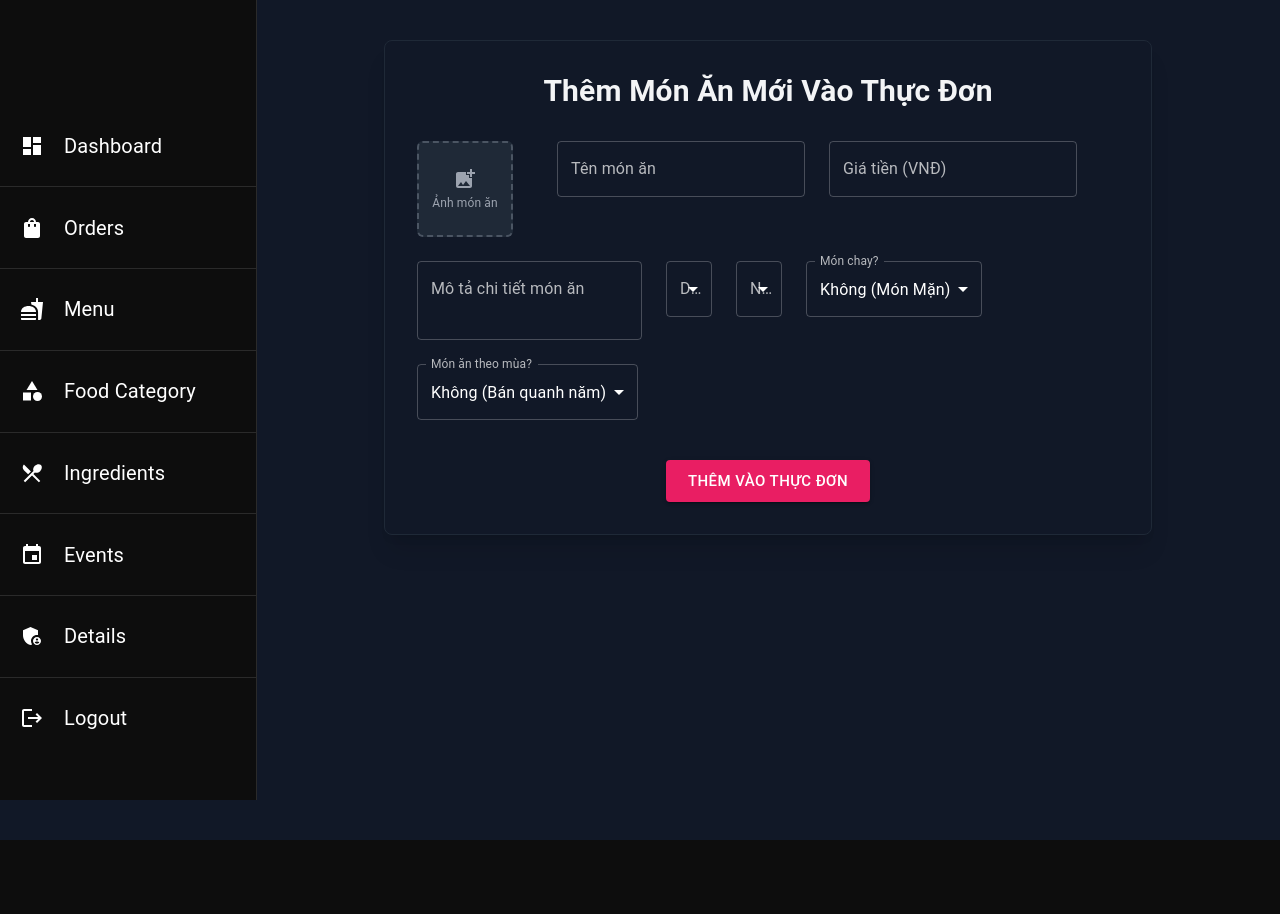
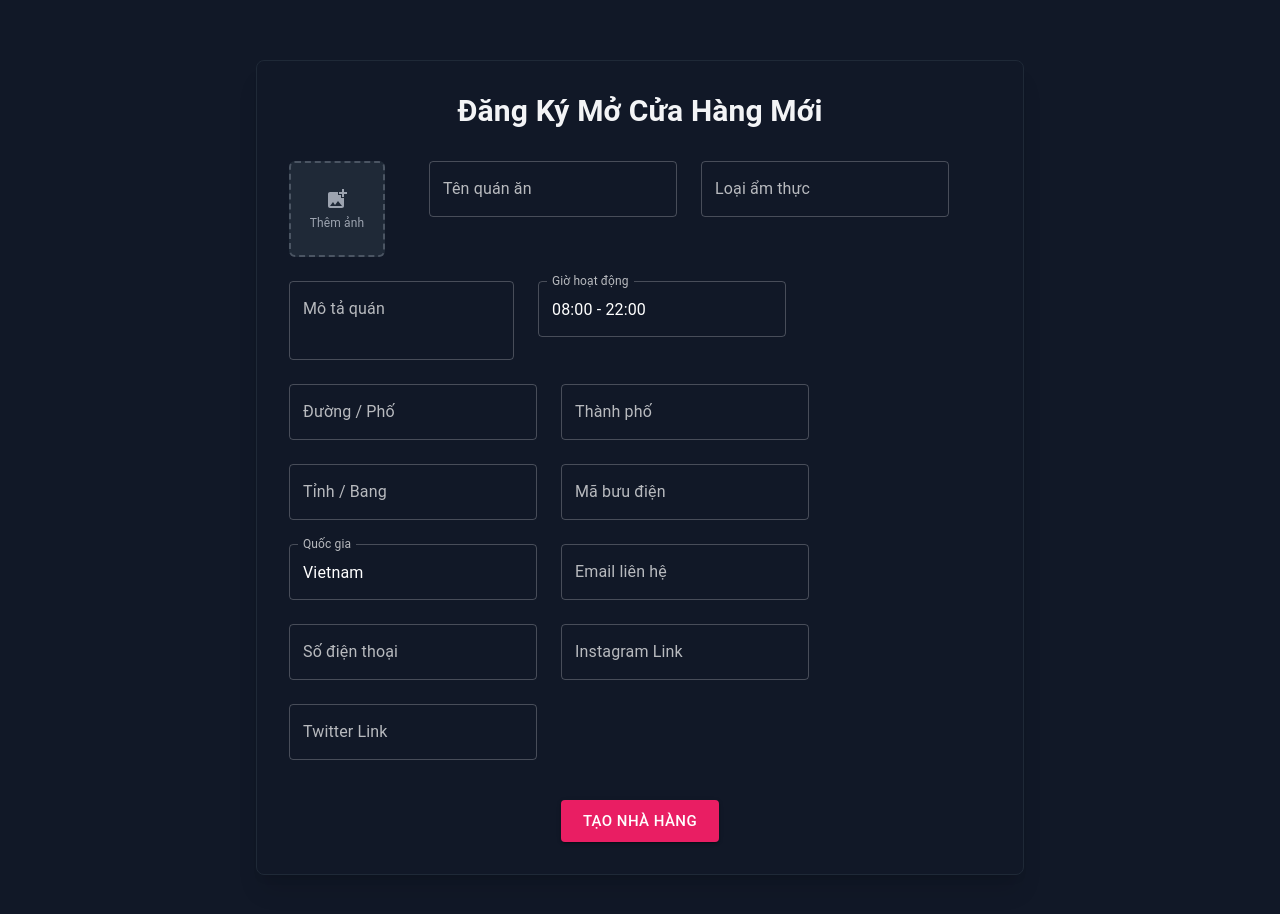
Before and after one commit to lequocanh1401/online-food-ordering, a React (Vite) app in the folder frontend/food-ordering-frontend/: page /admin/restaurant in a window 1280 px wide. Shown: the top 914 px of the page. Before the commit the page ends 840 px from the top, so only its background shows below. Built offline with nearby package versions, Linux system fonts and the light colour scheme.

Commit message:
feat: implement conditional admin routing and ownership check via Redux

```diff
--- a/frontend/food-ordering-frontend/src/components/Admin/Admin.jsx
+++ b/frontend/food-ordering-frontend/src/components/Admin/Admin.jsx
@@ -1,4 +1,4 @@
-import React from 'react';
+import React, { useEffect } from 'react';
 import { Route, Routes } from 'react-router-dom';
 import { AdminSidebar } from './AdminSidebar';
 import { Dashboard } from './Dashboard';
@@ -8,20 +8,38 @@ import { RestaurantDetails } from './RestaurantDetails';
 import { Ingredients } from './Ingredients';
 import { FoodCategory } from './FoodCategory';
 import { Events } from './Events';
+import { CreateRestaurantForm } from './CreateRestaurantForm';
+import { useDispatch, useSelector } from 'react-redux';
+import { getRestaurantByUserId } from '../../State/Restaurant/Action';
 
 export const Admin = () => {
-    const handleClose = () => {
-        // Hàm đóng sidebar trên điện thoại
-    };
+    const dispatch = useDispatch();
+    const jwt = localStorage.getItem("jwt");
+    const { restaurant } = useSelector(store => store);
+    const handleClose = () => { };
 
+    // Vừa vào trang là quét database tìm nhà hàng của User ngay
+    useEffect(() => {
+        if (jwt) {
+            dispatch(getRestaurantByUserId(jwt));
+        }
+    }, [jwt, dispatch]);
+
+    // NẾU CHƯA CÓ NHÀ HÀNG: Ép phải xem form Đăng ký
+    if (!restaurant.usersRestaurant) {
+        return (
+            <div className="pt-5 pb-20">
+                <CreateRestaurantForm />
+            </div>
+        );
+    }
+
+    // NẾU ĐÃ CÓ NHÀ HÀNG: Hiển thị giao diện quản lý
     return (
         <div className='lg:flex justify-between min-h-[80vh]'>
-            {/* Cột trái: Sidebar (Chiếm 20% màn hình) */}
             <div className='lg:w-[20%]'>
                 <AdminSidebar handleClose={handleClose} />
             </div>
-
-            {/* Cột phải: Nội dung chính (Chiếm 80% màn hình) */}
             <div className='lg:w-[80%] pb-10'>
                 <Routes>
                     <Route path='/' element={<Dashboard />} />
--- a/frontend/food-ordering-frontend/src/components/Admin/CreateRestaurantForm.jsx
+++ b/frontend/food-ordering-frontend/src/components/Admin/CreateRestaurantForm.jsx
@@ -4,26 +4,22 @@ import { TextField, Button, Grid, IconButton, CircularProgress } from '@mui/mate
 import AddPhotoAlternateIcon from '@mui/icons-material/AddPhotoAlternate';
 import CloseIcon from '@mui/icons-material/Close';
 import { uploadImageToCloudinary } from '../util/uploadToCloudinary';
+import { useDispatch } from 'react-redux';
+import { createRestaurant } from '../../State/Restaurant/Action'; // Đảm bảo đường dẫn này chuẩn với máy bạn
 
 const initialValues = {
-    name: "",
-    description: "",
-    cuisineType: "",
-    openingHours: "08:00 - 22:00",
-    streetAddress: "",
-    city: "",
-    stateProvince: "",
-    postalCode: "",
-    country: "Vietnam",
-    email: "",
-    mobile: "",
-    twitter: "",
-    instagram: ""
+    name: "", description: "", cuisineType: "", openingHours: "08:00 - 22:00",
+    streetAddress: "", city: "", stateProvince: "", postalCode: "", country: "Vietnam",
+    email: "", mobile: "", twitter: "", instagram: ""
 };
 
 export const CreateRestaurantForm = () => {
     const [uploadImage, setUploadImage] = useState(false);
     const [images, setImages] = useState([]);
+
+    // Khai báo Redux và lấy Token
+    const dispatch = useDispatch();
+    const jwt = localStorage.getItem("jwt");
 
     const formik = useFormik({
         initialValues,
@@ -34,23 +30,16 @@ export const CreateRestaurantForm = () => {
                 cuisineType: values.cuisineType,
                 openingHours: values.openingHours,
                 address: {
-                    streetAddress: values.streetAddress,
-                    city: values.city,
-                    stateProvince: values.stateProvince,
-                    postalCode: values.postalCode,
-                    country: values.country
+                    streetAddress: values.streetAddress, city: values.city, stateProvince: values.stateProvince, postalCode: values.postalCode, country: values.country
                 },
                 contactInformation: {
-                    email: values.email,
-                    mobile: values.mobile,
-                    twitter: values.twitter,
-                    instagram: values.instagram
+                    email: values.email, mobile: values.mobile, twitter: values.twitter, instagram: values.instagram
                 },
                 images: images
             };
-            console.log("Dữ liệu Form Tạo Nhà Hàng chuẩn bị gửi đi:", reqData);
-            alert("Đã ghi nhận dữ liệu form! Hãy kiểm tra Console F12 để xem cấu trúc.");
-            // Lát nữa ở Phần 3 sẽ chèn lệnh dispatch nối API xuống Java ở đây
+            // Gọi API gửi dữ liệu xuống Backend
+            console.log("Đang gửi API Tạo nhà hàng...");
+            dispatch(createRestaurant({ data: reqData, token: jwt }));
         }
     });
 
@@ -61,7 +50,6 @@ export const CreateRestaurantForm = () => {
             try {
                 const url = await uploadImageToCloudinary(file);
                 setImages((prev) => [...prev, url]);
-                console.log("Đã upload ảnh thành công lên Cloudinary. Đường link ảnh thật:", url);
             } catch (error) {
                 console.error("Lỗi khi tải ảnh lên Cloudinary:", error);
             } finally {
@@ -70,106 +58,48 @@ export const CreateRestaurantForm = () => {
         }
     };
 
-    const handleRemoveImage = (index) => {
-        setImages(images.filter((_, i) => i !== index));
-    };
+    const handleRemoveImage = (index) => setImages(images.filter((_, i) => i !== index));
 
     return (
         <div className='py-10 px-5 lg:px-20 min-h-screen text-white'>
             <div className='max-w-3xl mx-auto bg-gray-900 p-8 rounded-lg border border-gray-800 shadow-xl'>
                 <h1 className='text-3xl font-bold text-center mb-8 text-gray-100'>Đăng Ký Mở Cửa Hàng Mới</h1>
-
                 <form onSubmit={formik.handleSubmit} className='space-y-6'>
                     <Grid container spacing={3}>
-                        {/* Khu vực Upload Ảnh */}
                         <Grid item="true" xs={12} className='flex flex-wrap gap-5 items-center'>
-                            <input
-                                accept='image/*'
-                                id='fileInput'
-                                style={{ display: 'none' }}
-                                type='file'
-                                onChange={handleImageChange}
-                            />
+                            <input accept='image/*' id='fileInput' style={{ display: 'none' }} type='file' onChange={handleImageChange} />
                             <label htmlFor='fileInput'>
                                 <span className='w-24 h-24 cursor-pointer flex flex-col items-center justify-center border-2 border-dashed border-gray-600 rounded-md hover:border-gray-400 bg-gray-800 transition-colors'>
-                                    {uploadImage ? (
-                                        <CircularProgress size={24} color="inherit" />
-                                    ) : (
-                                        <>
-                                            <AddPhotoAlternateIcon className='text-gray-400' />
-                                            <span className='text-xs text-gray-400 mt-1'>Thêm ảnh</span>
-                                        </>
-                                    )}
+                                    {uploadImage ? <CircularProgress size={24} color="inherit" /> : <><AddPhotoAlternateIcon className='text-gray-400' /><span className='text-xs text-gray-400 mt-1'>Thêm ảnh</span></>}
                                 </span>
                             </label>
-
-                            {/* Danh sách ảnh đã upload thành công */}
                             <div className='flex flex-wrap gap-3'>
                                 {images.map((imgUrl, index) => (
                                     <div key={index} className='relative w-24 h-24 border border-gray-700 rounded-md overflow-hidden'>
                                         <img src={imgUrl} alt="restaurant" className='w-full h-full object-cover' />
-                                        <IconButton
-                                            size='small'
-                                            onClick={() => handleRemoveImage(index)}
-                                            sx={{ position: 'absolute', top: 2, right: 2, bgcolor: 'rgba(0,0,0,0.6)', color: 'white', '&:hover': { bgcolor: 'rgba(0,0,0,0.8)' } }}
-                                        >
-                                            <CloseIcon sx={{ fontSize: 16 }} />
-                                        </IconButton>
+                                        <IconButton size='small' onClick={() => handleRemoveImage(index)} sx={{ position: 'absolute', top: 2, right: 2, bgcolor: 'rgba(0,0,0,0.6)', color: 'white' }}><CloseIcon sx={{ fontSize: 16 }} /></IconButton>
                                     </div>
                                 ))}
                             </div>
                         </Grid>
+                        <Grid item="true" xs={12} lg={6}><TextField fullWidth label="Tên quán ăn" name="name" value={formik.values.name} onChange={formik.handleChange} /></Grid>
+                        <Grid item="true" xs={12} lg={6}><TextField fullWidth label="Loại ẩm thực" name="cuisineType" value={formik.values.cuisineType} onChange={formik.handleChange} /></Grid>
+                        <Grid item="true" xs={12}><TextField fullWidth multiline rows={2} label="Mô tả quán" name="description" value={formik.values.description} onChange={formik.handleChange} /></Grid>
+                        <Grid item="true" xs={12} lg={6}><TextField fullWidth label="Giờ hoạt động" name="openingHours" value={formik.values.openingHours} onChange={formik.handleChange} /></Grid>
 
-                        {/* Thông tin cơ bản */}
-                        <Grid item="true" xs={12} lg={6}>
-                            <TextField fullWidth label="Tên quán ăn" name="name" value={formik.values.name} onChange={formik.formikClassName} {...formik.getFieldProps('name')} />
-                        </Grid>
-                        <Grid item="true" xs={12} lg={6}>
-                            <TextField fullWidth label="Loại ẩm thực (Cuisine Type)" name="cuisineType" value={formik.values.cuisineType} onChange={formik.handleChange} {...formik.getFieldProps('cuisineType')} />
-                        </Grid>
-                        <Grid item="true" xs={12}>
-                            <TextField fullWidth multiline rows={2} label="Mô tả quán" name="description" value={formik.values.description} onChange={formik.handleChange} {...formik.getFieldProps('description')} />
-                        </Grid>
-                        <Grid item="true" xs={12} lg={6}>
-                            <TextField fullWidth label="Giờ hoạt động" name="openingHours" value={formik.values.openingHours} onChange={formik.handleChange} {...formik.getFieldProps('openingHours')} />
-                        </Grid>
+                        <Grid item="true" xs={12} lg={6}><TextField fullWidth label="Đường / Phố" name="streetAddress" value={formik.values.streetAddress} onChange={formik.handleChange} /></Grid>
+                        <Grid item="true" xs={12} lg={4}><TextField fullWidth label="Thành phố" name="city" value={formik.values.city} onChange={formik.handleChange} /></Grid>
+                        <Grid item="true" xs={12} lg={4}><TextField fullWidth label="Tỉnh / Bang" name="stateProvince" value={formik.values.stateProvince} onChange={formik.handleChange} /></Grid>
+                        <Grid item="true" xs={12} lg={4}><TextField fullWidth label="Mã bưu điện" name="postalCode" value={formik.values.postalCode} onChange={formik.handleChange} /></Grid>
+                        <Grid item="true" xs={12}><TextField fullWidth label="Quốc gia" name="country" value={formik.values.country} onChange={formik.handleChange} /></Grid>
 
-                        {/* Địa chỉ */}
-                        <Grid item="true" xs={12} lg={6}>
-                            <TextField fullWidth label="Đường / Phố (Street)" name="streetAddress" value={formik.values.streetAddress} onChange={formik.handleChange} {...formik.getFieldProps('streetAddress')} />
-                        </Grid>
-                        <Grid item="true" xs={12} lg={4}>
-                            <TextField fullWidth label="Thành phố" name="city" value={formik.values.city} onChange={formik.handleChange} {...formik.getFieldProps('city')} />
-                        </Grid>
-                        <Grid item="true" xs={12} lg={4}>
-                            <TextField fullWidth label="Tỉnh / Bang" name="stateProvince" value={formik.values.stateProvince} onChange={formik.handleChange} {...formik.getFieldProps('stateProvince')} />
-                        </Grid>
-                        <Grid item="true" xs={12} lg={4}>
-                            <TextField fullWidth label="Mã bưu điện (Postal Code)" name="postalCode" value={formik.values.postalCode} onChange={formik.handleChange} {...formik.getFieldProps('postalCode')} />
-                        </Grid>
-                        <Grid item="true" xs={12}>
-                            <TextField fullWidth label="Quốc gia" name="country" value={formik.values.country} onChange={formik.handleChange} {...formik.getFieldProps('country')} />
-                        </Grid>
-
-                        {/* Liên hệ */}
-                        <Grid item="true" xs={12} lg={6}>
-                            <TextField fullWidth label="Email liên hệ" name="email" value={formik.values.email} onChange={formik.handleChange} {...formik.getFieldProps('email')} />
-                        </Grid>
-                        <Grid item="true" xs={12} lg={6}>
-                            <TextField fullWidth label="Số điện thoại" name="mobile" value={formik.values.mobile} onChange={formik.handleChange} {...formik.getFieldProps('mobile')} />
-                        </Grid>
-                        <Grid item="true" xs={12} lg={6}>
-                            <TextField fullWidth label="Instagram Link" name="instagram" value={formik.values.instagram} onChange={formik.handleChange} {...formik.getFieldProps('instagram')} />
-                        </Grid>
-                        <Grid item="true" xs={12} lg={6}>
-                            <TextField fullWidth label="Twitter Link" name="twitter" value={formik.values.twitter} onChange={formik.handleChange} {...formik.getFieldProps('twitter')} />
-                        </Grid>
+                        <Grid item="true" xs={12} lg={6}><TextField fullWidth label="Email liên hệ" name="email" value={formik.values.email} onChange={formik.handleChange} /></Grid>
+                        <Grid item="true" xs={12} lg={6}><TextField fullWidth label="Số điện thoại" name="mobile" value={formik.values.mobile} onChange={formik.handleChange} /></Grid>
+                        <Grid item="true" xs={12} lg={6}><TextField fullWidth label="Instagram Link" name="instagram" value={formik.values.instagram} onChange={formik.handleChange} /></Grid>
+                        <Grid item="true" xs={12} lg={6}><TextField fullWidth label="Twitter Link" name="twitter" value={formik.values.twitter} onChange={formik.handleChange} /></Grid>
                     </Grid>
-
                     <div className='pt-4 text-center'>
-                        <Button variant='contained' color='primary' type='submit' size='large' className='w-full lg:w-auto px-10 py-3 font-semibold text-lg'>
-                            Tạo Nhà Hàng
-                        </Button>
+                        <Button variant='contained' color='primary' type='submit' size='large' className='w-full lg:w-auto px-10 py-3 font-semibold text-lg'>Tạo Nhà Hàng</Button>
                     </div>
                 </form>
             </div>
--- a/frontend/food-ordering-frontend/src/components/Admin/Dashboard.jsx
+++ b/frontend/food-ordering-frontend/src/components/Admin/Dashboard.jsx
@@ -1,11 +1,9 @@
 import React from 'react';
-import { CreateMenuForm } from './CreateMenuForm';
 
 export const Dashboard = () => {
     return (
-        <div>
-            {/* Đổi sang gọi Form tạo món ăn để chạy thử nghiệm */}
-            <CreateMenuForm />
+        <div className="p-5 text-gray-300">
+            <h1>Trang Tổng Quan (Dashboard) sẽ được vẽ biểu đồ sau.</h1>
         </div>
     );
 };
```
